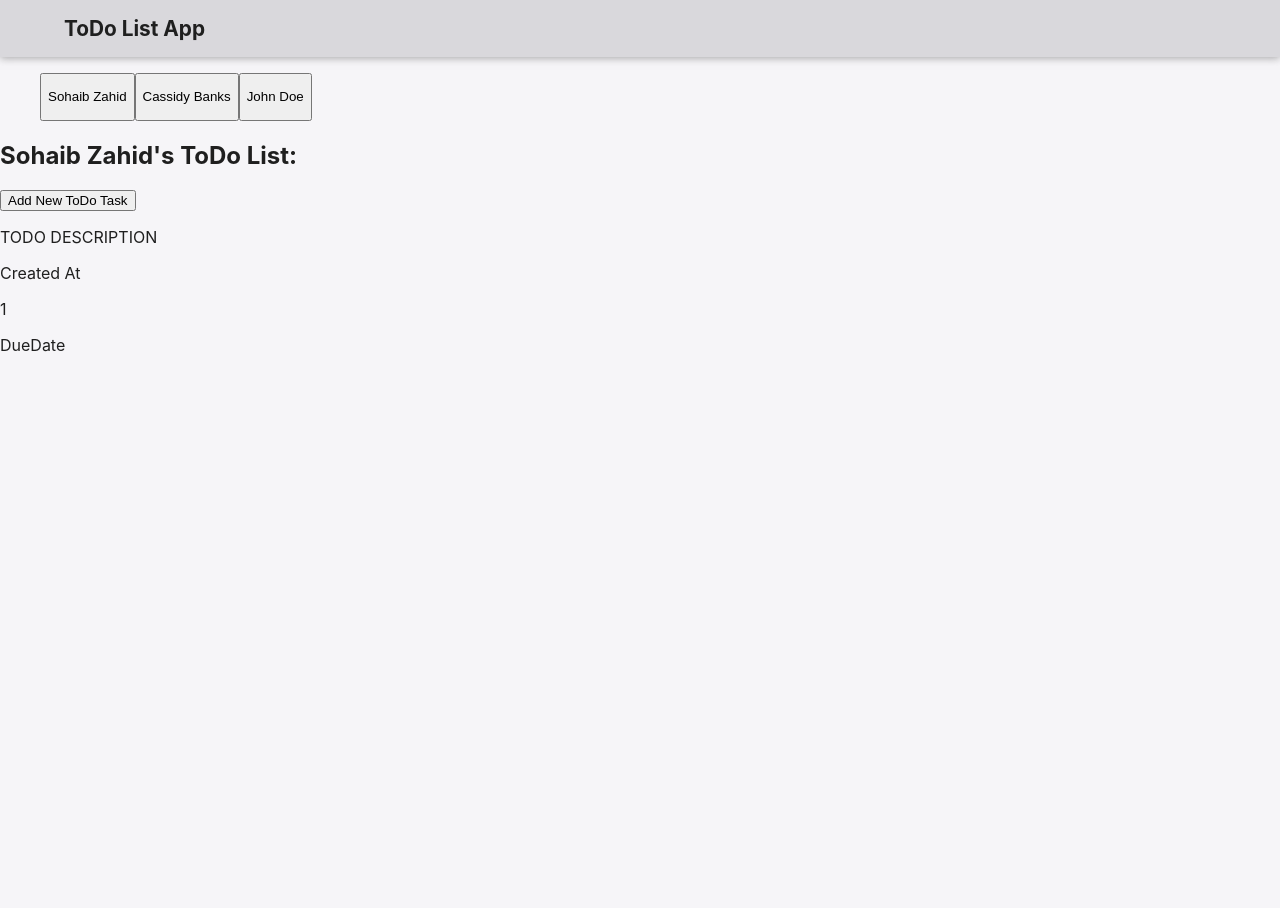
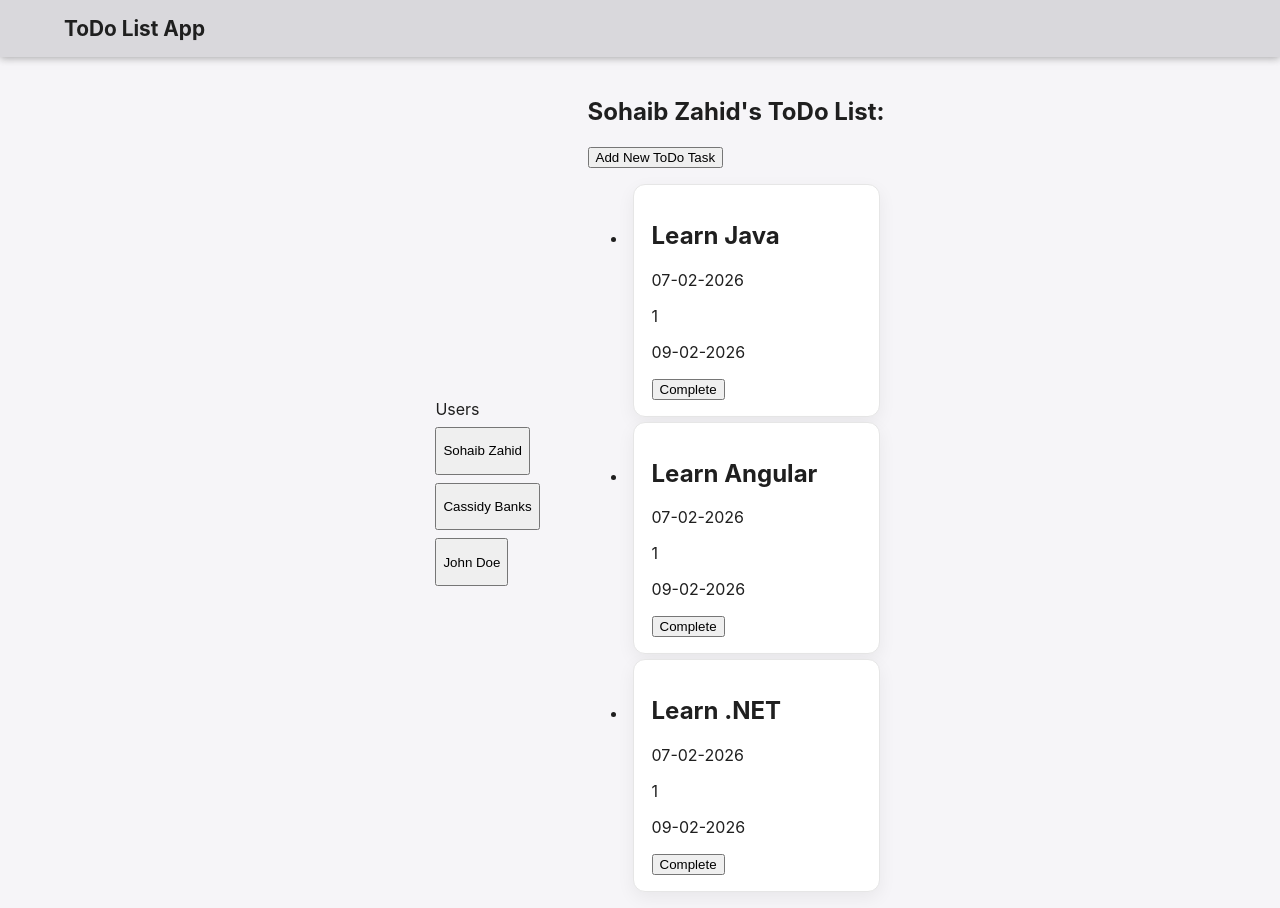
Before and after one commit to SohaibSalmanZahid/Johns-Lyng-Writing-Assessment, an Angular app in the folder ToDo-Application/: page / in a window 1280 px wide. Before the commit the page ends 800 px from the top, so only its background shows below. Built offline with nearby package versions, Linux system fonts and the light colour scheme.

Commit message:
ToDos for selected users with Dummy Todo Tasks Array implemented

```diff
--- a/ToDo-Application/src/app/app.css
+++ b/ToDo-Application/src/app/app.css
@@ -0,0 +1,12 @@
+.content-wrapper {
+  display: flex;
+  justify-content: center;
+  align-items: center;
+  padding-top: 20px;
+}
+.button-group {
+  display: flex;
+  flex-direction: column;
+  gap: 8px;
+  align-items: flex-start;
+}
--- a/ToDo-Application/src/app/app.html
+++ b/ToDo-Application/src/app/app.html
@@ -1,6 +1,7 @@
 <app-header />
-<main>
-  <ul>
+<div class="content-wrapper">
+  <ul class="button-group">
+    <label>Users</label>
     @for (user of users; track user.userId) {
       <app-users
         [userName]="user.userName"
@@ -9,6 +10,11 @@
       />
     }
   </ul>
-
-  <app-todos [userName]="selectedUser.userName" [userId]="selectedUser.userId" />
-</main>
+  <div style="margin-left: 3rem">
+    <app-todos
+      [userName]="selectedUser.userName"
+      [userId]="selectedUser.userId"
+      [selectedUser]="selectedUser.userId"
+    />
+  </div>
+</div>
--- /dev/null
+++ b/ToDo-Application/src/app/todos/DUMMY_TODOS.ts
@@ -0,0 +1,30 @@
+export const DUMMY_TODOS = [
+  {
+    userId: '1',
+    taskId: '1',
+    taskDescription: 'Learn Java',
+    createdAt: '07-02-2026',
+    dueDate: '09-02-2026',
+  },
+  {
+    userId: '1',
+    taskId: '2',
+    taskDescription: 'Learn Angular',
+    createdAt: '07-02-2026',
+    dueDate: '09-02-2026',
+  },
+  {
+    userId: '1',
+    taskId: '3',
+    taskDescription: 'Learn .NET',
+    createdAt: '07-02-2026',
+    dueDate: '09-02-2026',
+  },
+  {
+    userId: '2',
+    taskId: '4',
+    taskDescription: 'Learn CSS',
+    createdAt: '07-02-2026',
+    dueDate: '09-02-2026',
+  },
+];
--- a/ToDo-Application/src/app/todos/todo/todo.css
+++ b/ToDo-Application/src/app/todos/todo/todo.css
@@ -0,0 +1,8 @@
+.todo-card {
+  background: #ffffff;
+  border: 1px solid #e6e6e6;
+  border-radius: 12px;
+  padding: 16px 18px;
+  box-shadow: 0 6px 18px rgba(0, 0, 0, 0.06);
+  margin: 5px;
+}
--- a/ToDo-Application/src/app/todos/todo/todo.html
+++ b/ToDo-Application/src/app/todos/todo/todo.html
@@ -1,6 +1,7 @@
-<section>
-  <p>TODO DESCRIPTION</p>
-  <p>Created At</p>
+<section class="todo-card">
+  <h2>{{ taskDescription }}</h2>
+  <p>{{ createdAt }}</p>
   <p>{{ userId }}</p>
-  <p>DueDate</p>
+  <p>{{ dueDate }}</p>
+  <button>Complete</button>
 </section>
--- a/ToDo-Application/src/app/todos/todo/todo.ts
+++ b/ToDo-Application/src/app/todos/todo/todo.ts
@@ -8,4 +8,9 @@ import { Component, Input } from '@angular/core';
 })
 export class Todo {
   @Input({ required: true }) userId!: string;
+  @Input({ required: true }) taskId!: string;
+  @Input({ required: true }) taskDescription!: string;
+  @Input({ required: true }) createdAt!: string;
+  @Input({ required: true }) dueDate!: string;
+  // @Input({ required: true }) selectedUserId!: string;
 }
--- a/ToDo-Application/src/app/todos/todos.html
+++ b/ToDo-Application/src/app/todos/todos.html
@@ -1,4 +1,16 @@
 <h2>{{ todoSubTitile }}</h2>
 <button>Add New ToDo Task</button>
 
-<app-todo [userId]="userId" />
+<ul>
+  @for (task of selectedUserTasks; track task.taskId) {
+    <li>
+      <app-todo
+        [userId]="task.userId"
+        [taskId]="task.taskId"
+        [taskDescription]="task.taskDescription"
+        [createdAt]="task.createdAt"
+        [dueDate]="task.dueDate"
+      />
+    </li>
+  }
+</ul>
--- a/ToDo-Application/src/app/todos/todos.ts
+++ b/ToDo-Application/src/app/todos/todos.ts
@@ -1,5 +1,6 @@
 import { Component, Input } from '@angular/core';
 import { Todo } from './todo/todo';
+import { DUMMY_TODOS } from './DUMMY_TODOS';
 
 @Component({
   selector: 'app-todos',
@@ -10,8 +11,15 @@ import { Todo } from './todo/todo';
 export class Todos {
   @Input({ required: true }) userName!: string;
   @Input({ required: true }) userId!: string;
+  @Input({ required: true }) selectedUser!: string;
+
+  tasks = DUMMY_TODOS;
 
   get todoSubTitile() {
     return this.userName + "'s ToDo List: ";
   }
+
+  get selectedUserTasks() {
+    return this.tasks.filter((task) => task.userId === this.selectedUser);
+  }
 }
```
